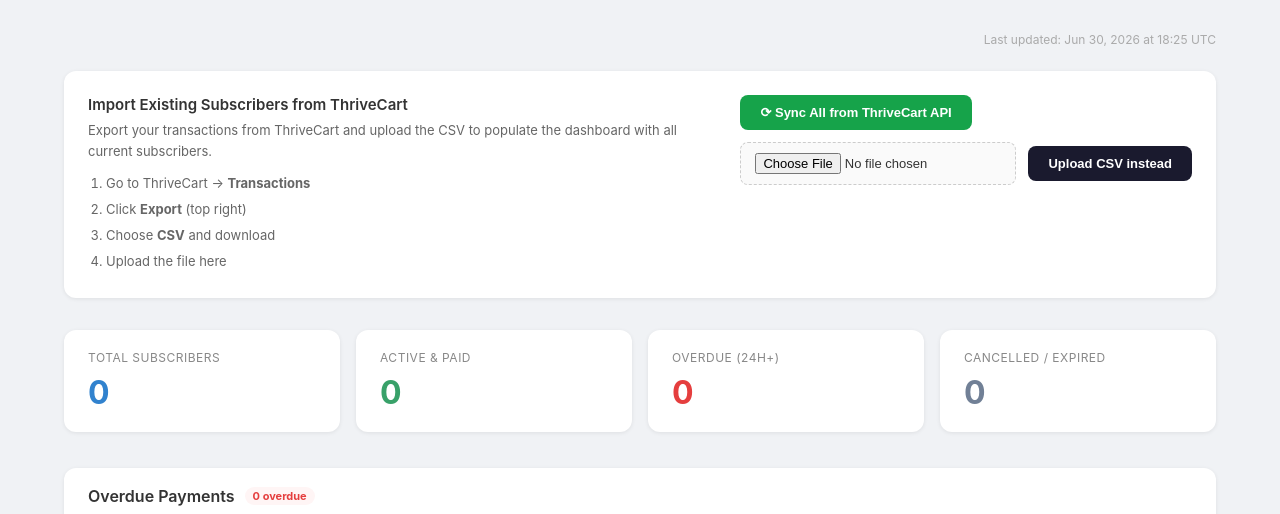
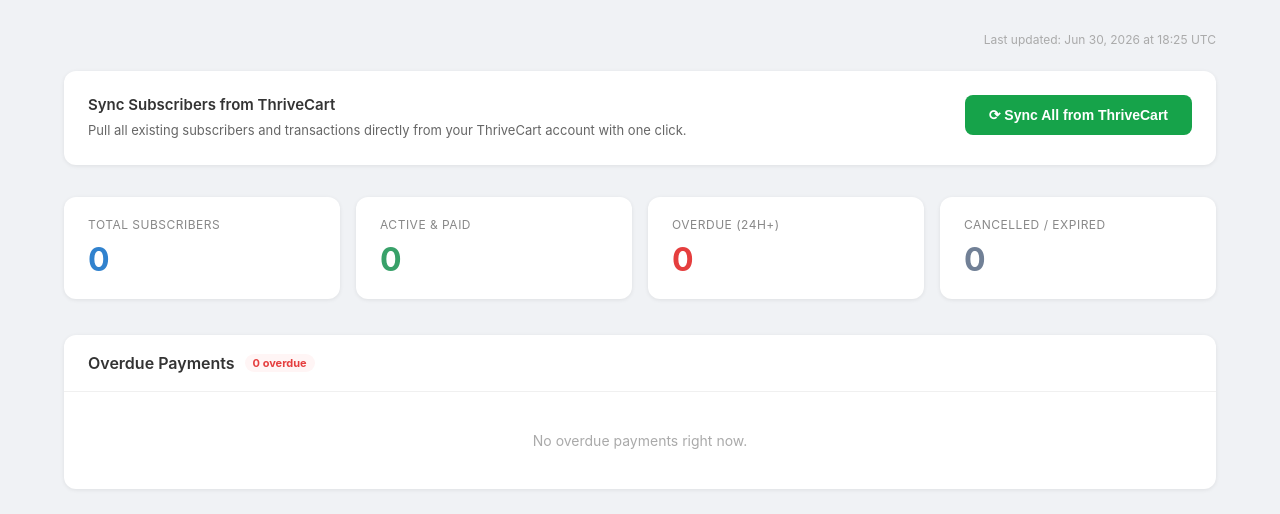
Before and after one commit to omar2445/thrivecart-monitor, a FastAPI app: page / in a window 1280 px wide. Shown: the part 64-578 px from the top of the page. Run offline with FastAPI, Linux system fonts and the light colour scheme; data that the repository does not hold is empty.

Commit message:
ui: remove CSV upload, keep only API sync button

```diff
--- a/templates/dashboard.html
+++ b/templates/dashboard.html
@@ -166,26 +166,14 @@
   <!-- Import Section -->
   <div class="import-box">
     <div class="info">
-      <h3>Import Existing Subscribers from ThriveCart</h3>
-      <p>Export your transactions from ThriveCart and upload the CSV to populate the dashboard with all current subscribers.</p>
-      <ol>
-        <li>Go to ThriveCart → <strong>Transactions</strong></li>
-        <li>Click <strong>Export</strong> (top right)</li>
-        <li>Choose <strong>CSV</strong> and download</li>
-        <li>Upload the file here</li>
-      </ol>
+      <h3>Sync Subscribers from ThriveCart</h3>
+      <p>Pull all existing subscribers and transactions directly from your ThriveCart account with one click.</p>
     </div>
-    <div style="display:flex; flex-direction:column; gap:12px; align-items:flex-start;">
-      <form method="POST" action="/sync-thrivecart">
-        <button type="submit" style="background:#16a34a;color:white;border:none;border-radius:8px;padding:10px 20px;font-size:13px;font-weight:600;cursor:pointer;">
-          ⟳ Sync All from ThriveCart API
-        </button>
-      </form>
-      <form class="import-form" method="POST" action="/import-csv" enctype="multipart/form-data">
-        <input type="file" name="file" accept=".csv" required>
-        <button type="submit">Upload CSV instead</button>
-      </form>
-    </div>
+    <form method="POST" action="/sync-thrivecart">
+      <button type="submit" style="background:#16a34a;color:white;border:none;border-radius:8px;padding:12px 24px;font-size:14px;font-weight:600;cursor:pointer;">
+        ⟳ Sync All from ThriveCart
+      </button>
+    </form>
   </div>
 
   <!-- Summary Cards -->
```
